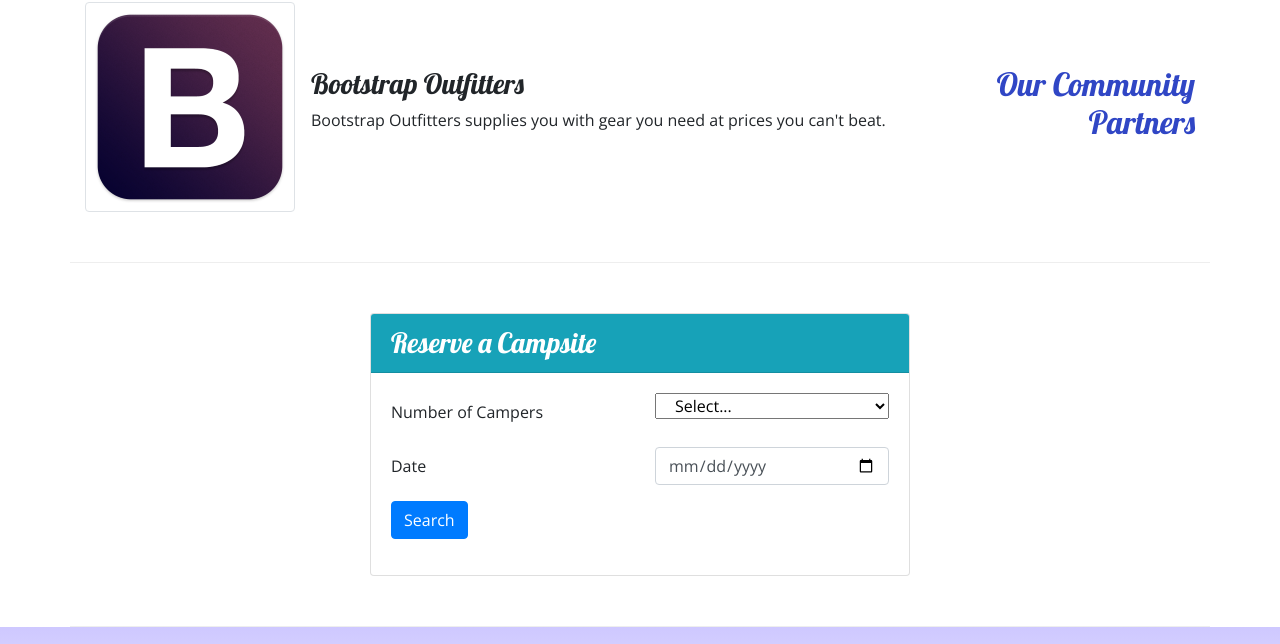
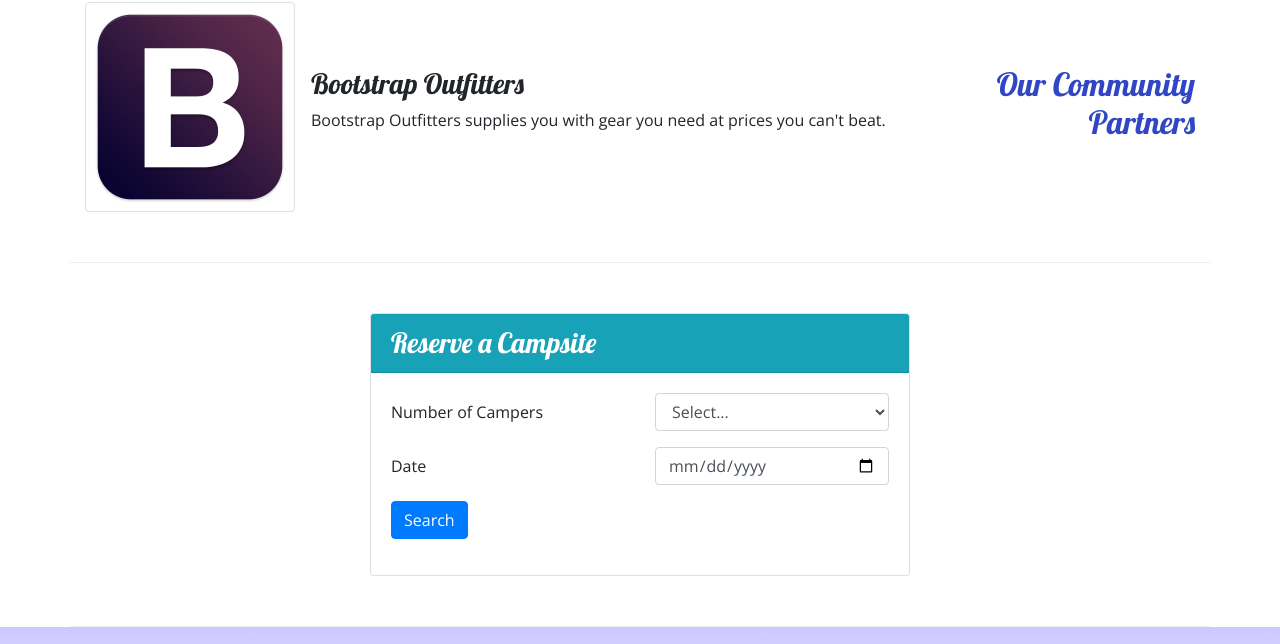
Before and after one commit to mrdrmitten/Bootstrap, a website: page index.html in a window 1280 px wide. Shown: the part 1431-2075 px from the top of the page. Drawn offline with nearby package versions, Linux system fonts and the light colour scheme.

Commit message:
Form Fix

```diff
--- a/index.html
+++ b/index.html
@@ -195,7 +195,7 @@
                             <div class="row form-group">
                                 <label for="numCampers" class="col-xs-12 col-sm-6 col-form-label">Number of Campers</label>
                                 <div class="col">
-                                    <select name="numCampers" id="numCampers" class="col form-select">
+                                    <select name="numCampers" id="numCampers" class="col form-control">
                                         <option>Select...</option>
                                         <option value="1">1</option>
                                         <option value="2">2</option>
```
